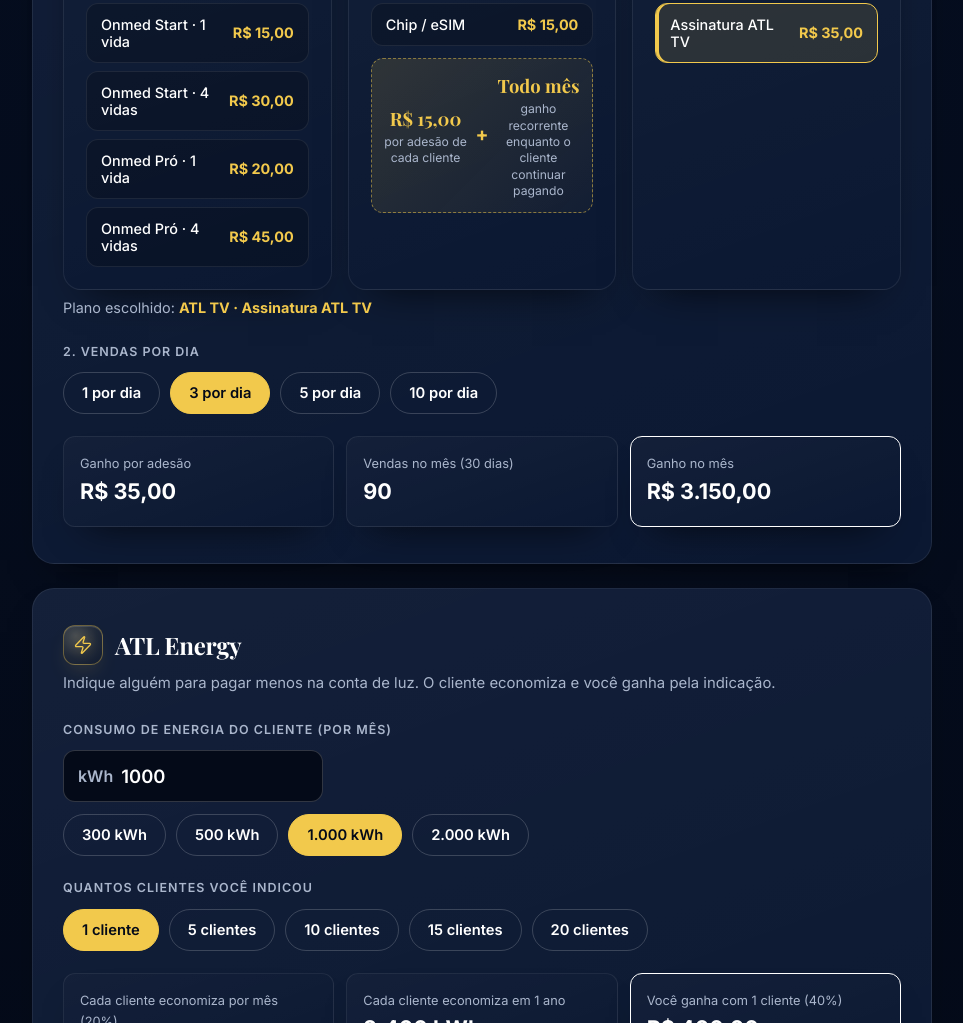
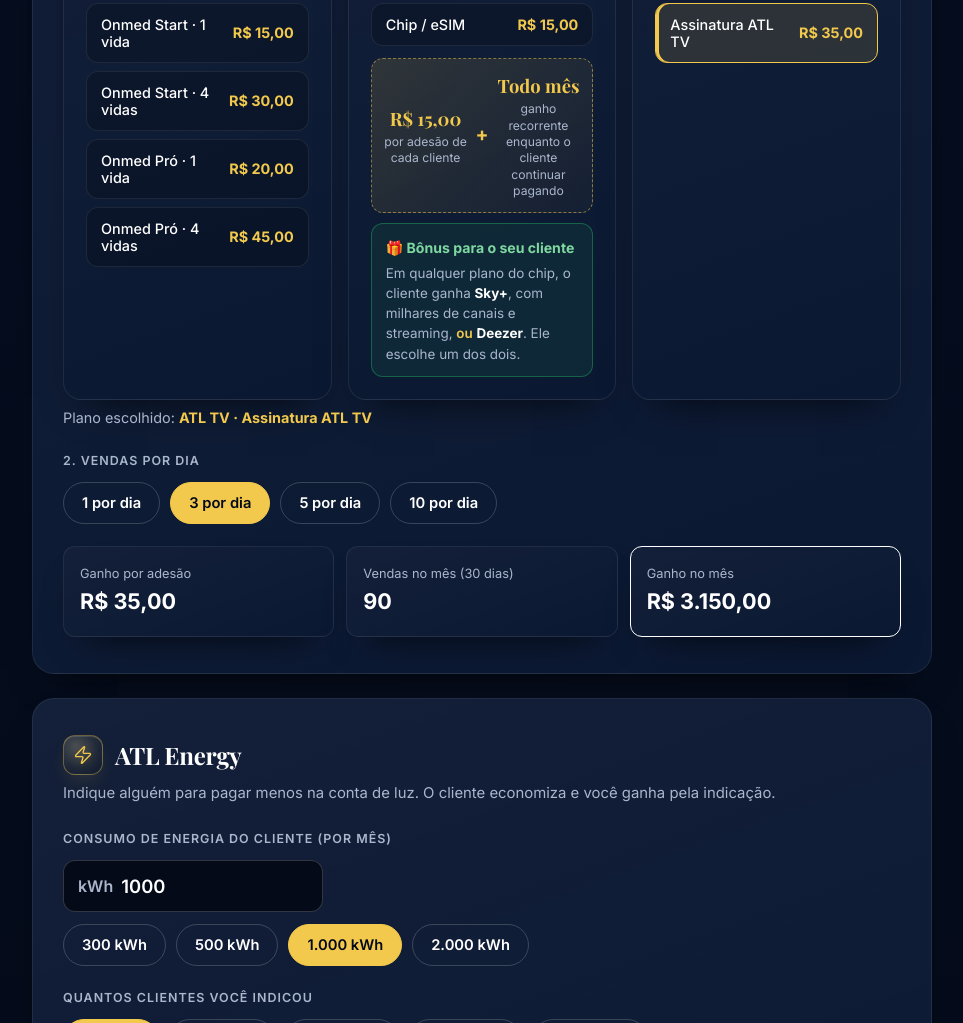
Before and after one commit to pinheiroadvrodrigo-source/SITE-LuizRony-ATL-NAT, a plain HTML site: page index.html in a window 1280 px wide. Shown: the part 5800-6823 px from the top of the page, without its empty margins (158-1121 px from the left). Drawn offline with nearby package versions, Linux system fonts and the light colour scheme; a web font is replaced by a local one.

Commit message:
ATL Next: bônus Sky+ ou Deezer para o cliente
Co-Authored-By: Claude Opus 5.5 <noreply@anthropic.com>
Claude-Session: https://claude.ai/code/session_01AXFtCEfSY8p6aZPNjTNzFj

```diff
--- a/index.html
+++ b/index.html
@@ -346,6 +346,11 @@ html.anim .hero .rv{transition-duration:1.1s}
 .rec b{display:block;color:var(--acc);font-family:'Playfair Display',serif;font-size:1.15rem}
 .rec span{display:block;font-size:.76rem;color:var(--muted);line-height:1.35}
 .rec i{font-style:normal;color:var(--acc);font-weight:700;font-size:1.2rem}
+.gift{margin-top:10px;padding:12px 14px;border-radius:12px;background:rgba(37,211,102,.08);border:1px solid rgba(37,211,102,.35);text-align:left}
+.gift b{display:block;font-size:.88rem;color:#7fd8a0;margin-bottom:4px}
+.gift p{font-size:.84rem;color:var(--muted);line-height:1.5;margin:0}
+.gift strong{color:var(--txt)}.gift em{font-style:normal;color:var(--acc);font-weight:600}
+@media(max-width:480px){.rec{grid-template-columns:1fr;gap:4px}.rec i{text-align:center}}
 .rec-note{display:inline-block;margin-left:6px;font-size:.78rem;color:#7fd8a0;font-weight:600}
 @media(max-width:900px){.stats-bar{grid-template-columns:1fr 1fr;margin-top:44px}.stats-bar div:nth-child(2){border-right:none}.stats-bar div{border-bottom:1px solid var(--line);text-align:center}.gal2,.lines{grid-template-columns:1fr}.cat-search{flex-direction:column}.tabs{display:grid;grid-template-columns:1fr 1fr;width:100%}.tabs button{padding:12px 8px;font-size:.85rem}.cat-card ul{columns:1}}
 @media(max-width:900px){.svc-grid{grid-template-columns:1fr}.hero::before{width:340px;height:340px;right:-140px}}
@@ -869,7 +874,7 @@ calc();
 /* ===== Venda direta ATL Services ===== */
 var GRUPOS=[
  {img:'img/atl-services.jpg',ic:'<svg viewBox="0 0 24 24" fill="none" stroke="currentColor" stroke-width="1.6" stroke-linecap="round" stroke-linejoin="round"><path d="M11 2v2"/><path d="M5 2v2"/><path d="M5 3H4a2 2 0 0 0-2 2v4a6 6 0 0 0 12 0V5a2 2 0 0 0-2-2h-1"/><path d="M8 15a6 6 0 0 0 12 0v-3"/><circle cx="20" cy="10" r="2"/></svg>',n:'ATL Med',d:'Telemedicina 24h',p:[['Onmed Start · 1 vida',15],['Onmed Start · 4 vidas',30],['Onmed Pró · 1 vida',20],['Onmed Pró · 4 vidas',45]]},
- {ic:'<svg viewBox="0 0 24 24" fill="none" stroke="currentColor" stroke-width="1.6" stroke-linecap="round" stroke-linejoin="round"><rect width="14" height="20" x="5" y="2" rx="2"/><path d="M12 18h.01"/><path d="M9 6h6"/></svg>',n:'ATL Next',img:'img/atl-next.jpg',d:'Internet · Chip e eSIM',p:[['Chip / eSIM',15]],extra:'<div class="rec"><div><b>R$ 15,00</b><span>por adesão de cada cliente</span></div><i>+</i><div><b>Todo mês</b><span>ganho recorrente enquanto o cliente continuar pagando</span></div></div>'},
+ {ic:'<svg viewBox="0 0 24 24" fill="none" stroke="currentColor" stroke-width="1.6" stroke-linecap="round" stroke-linejoin="round"><rect width="14" height="20" x="5" y="2" rx="2"/><path d="M12 18h.01"/><path d="M9 6h6"/></svg>',n:'ATL Next',img:'img/atl-next.jpg',d:'Internet · Chip e eSIM',p:[['Chip / eSIM',15]],extra:'<div class="rec"><div><b>R$ 15,00</b><span>por adesão de cada cliente</span></div><i>+</i><div><b>Todo mês</b><span>ganho recorrente enquanto o cliente continuar pagando</span></div></div><div class="gift"><b>🎁 Bônus para o seu cliente</b><p>Em qualquer plano do chip, o cliente ganha <strong>Sky+</strong>, com milhares de canais e streaming, <em>ou</em> <strong>Deezer</strong>. Ele escolhe um dos dois.</p></div>'},
  {ic:'<svg viewBox="0 0 24 24" fill="none" stroke="currentColor" stroke-width="1.6" stroke-linecap="round" stroke-linejoin="round"><rect width="20" height="15" x="2" y="7" rx="2"/><polyline points="17 2 12 7 7 2"/></svg>',n:'ATL TV',img:'img/atl-tv.jpg',d:'Mais de 170 canais',p:[['Assinatura ATL TV',35]]}
 ];
 var vdSel={g:2,i:0}, vdQ=3;
@@ -923,7 +928,7 @@ var KB=[
  {k:['perfume','cosmet','arabe','árabe','fragrancia'],r:'Na perfumaria tem perfumes com inspiração em grandes grifes e uma linha árabe. Exemplo: comprando um perfume por <b>R$ 20</b> e vendendo por <b>R$ 45</b>, o lucro é de R$ 25 por unidade. Vendendo 2 por dia, são cerca de <b>R$ 1.500 no mês</b>; 3 por dia, <b>R$ 2.250</b>. Tem um simulador no site!'},
  {k:['med','medico','médico','telemedicina','saude','saúde','consulta','onmed'],r:'O <b>ATL Med</b> é um plano de telemedicina a partir de <b>R$ 29,90</b>, com médico 24h e mais de 12 especialidades. Na venda direta você ganha por adesão: Onmed Start 1 vida R$ 15, Start 4 vidas R$ 30, Pró 1 vida R$ 20 e Pró 4 vidas R$ 45.'},
  {k:['tv','canais','streaming','filme'],r:'A <b>ATL TV</b> tem mais de 170 canais. Na venda direta você ganha <b>R$ 35 por adesão</b>. Vendendo 3 por dia, são cerca de R$ 3.150 no mês.'},
- {k:['internet','chip','esim','next','celular','plano movel'],r:'O <b>ATL Next</b> oferece chip físico e eSIM com internet. Você ganha de duas formas: <b>R$ 15 pela adesão</b> de cada cliente e um <b>ganho recorrente todo mês</b> enquanto o cliente continuar pagando.'},
+ {k:['internet','chip','esim','next','celular','plano movel'],r:'O <b>ATL Next</b> oferece chip físico e eSIM com internet. Você ganha de duas formas: <b>R$ 15 pela adesão</b> de cada cliente e um <b>ganho recorrente todo mês</b> enquanto o cliente continuar pagando. E o cliente ainda ganha <b>Sky+</b> (milhares de canais e streaming) <b>ou Deezer</b>, à escolha dele, em qualquer plano do chip.'},
  {k:['energia','energy','luz','kwh','conta de luz'],r:'Com a <b>ATL Energy</b> o cliente economiza cerca de <b>20%</b> na energia e você ganha <b>40%</b> pela indicação. Exemplo: um cliente de 1.000 kWh economiza 200 kWh por mês e você ganha R$ 400. Com 10 clientes assim, R$ 4.000. Tem um simulador aqui no site!'},
  {k:['ganh','renda','lucro','dinheiro','comiss','salario','salário'],r:'Você ganha de 3 formas:<br>1️⃣ <b>Revenda</b>: o lucro de cada produto vendido.<br>2️⃣ <b>Serviços</b>: valor por adesão (ATL Med, TV, Next) e indicação de energia.<br>3️⃣ <b>Rede</b>: Bônus de Produtividade sobre as compras da sua equipe.<br>Use os simuladores do site para ver os números.'},
  {k:['bonus','bônus','produtividade','porcentagem','nivel','nível','niveis','níveis'],r:'No <b>Bônus de Produtividade</b> você ganha uma % das compras da sua rede:<br>• Bronze: 3% e 3% (2 níveis)<br>• Prata: 6%, 6%, 3%<br>• Ouro: 9%, 9%, 6%, 3%<br>• Esmeralda: 12%, 12%, 9%, 6%, 3%<br>• Diamante: 15%, 15%, 12%, 9%, 6%, 3%<br>É preciso estar ativo no mês.'},
```
